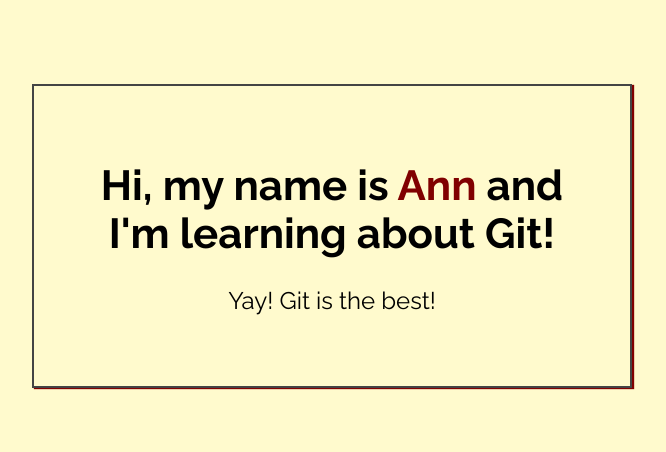
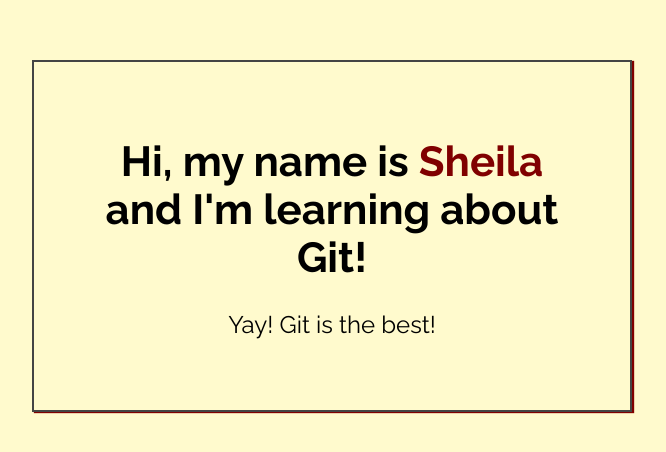
Before and after one commit to Slipstitch/My-First-Repo, a plain HTML site: page index.html in a window 1280 px wide. Shown: the part 164-616 px from the top of the page, without its empty margins (308-974 px from the left). Drawn offline with Linux system fonts and the light colour scheme.

Commit message:
Added name to index.html

```diff
--- a/index.html
+++ b/index.html
@@ -14,7 +14,7 @@
 <body>
 
     <div class="greeting">
-        <h1>Hi, my name is <span class="highlight">Ann</span> and I'm learning about Git! </h1>
+        <h1>Hi, my name is <span class="highlight">Sheila</span> and I'm learning about Git! </h1>
 
         <p>Yay! Git is the best!</p>
     </div>
```
